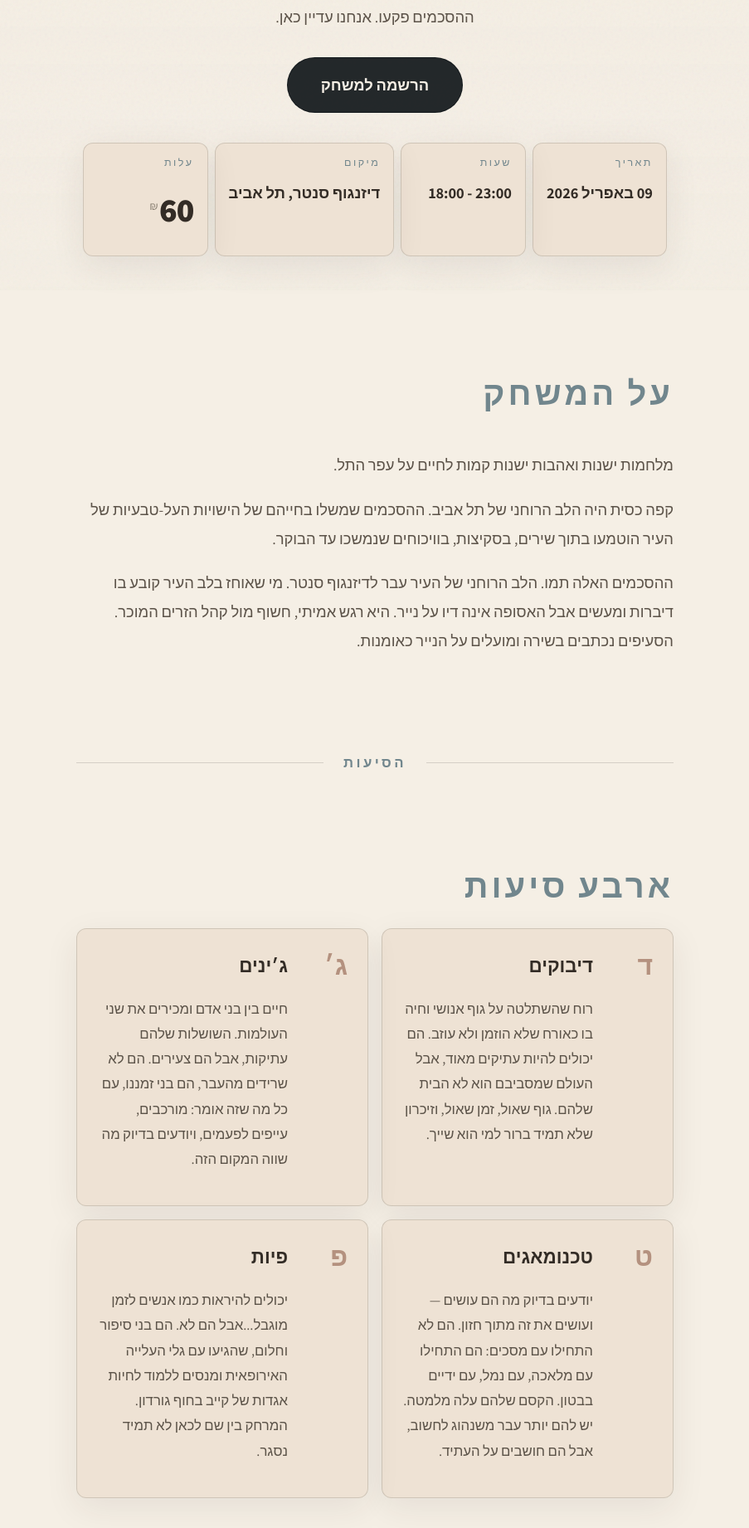
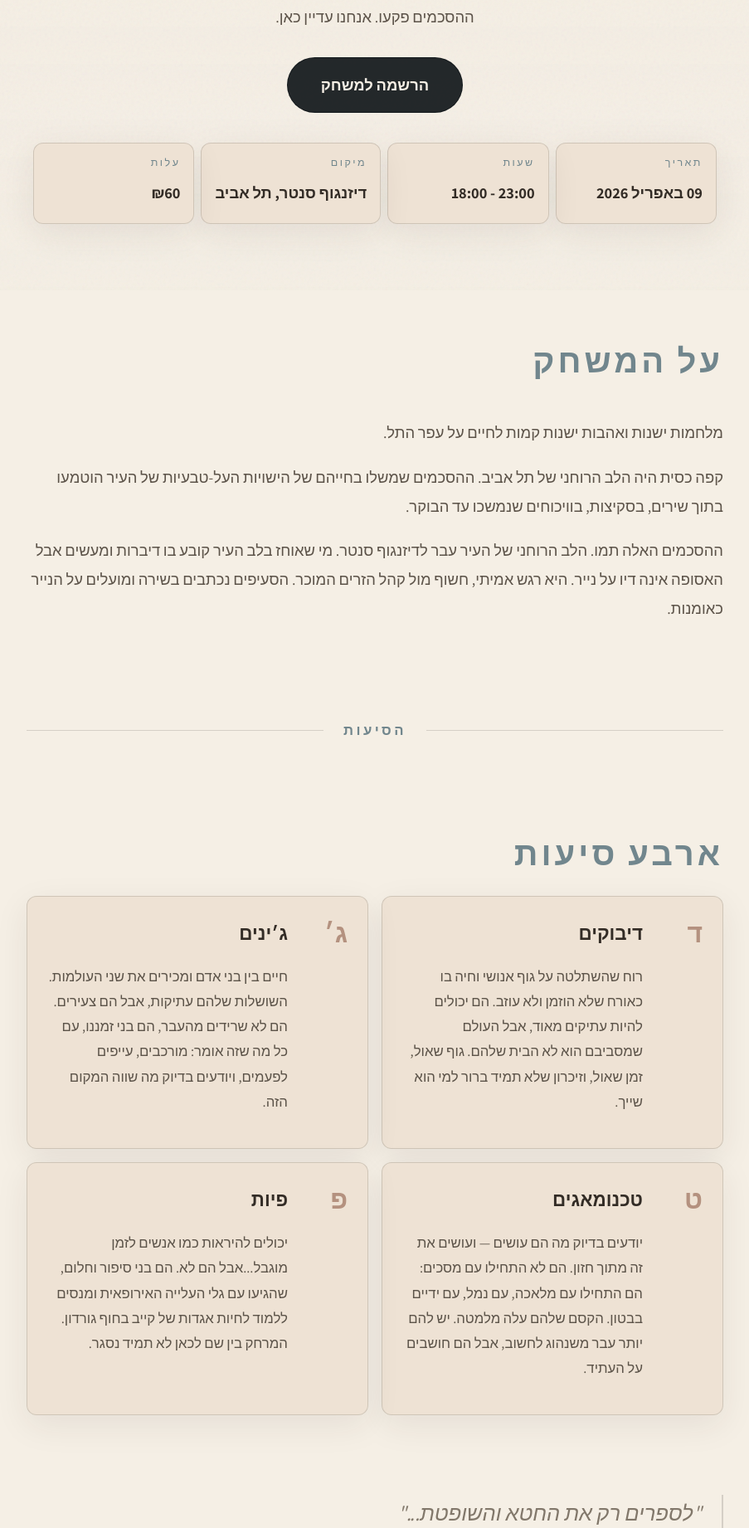
Before and after one commit to gmyuval/center-larp, a Django app: page / in a window 1280 px wide. Shown: the part 450-2292 px from the top of the page at 83% size, without its empty margins (188-1091 px from the left). Run offline with Django 5.2, Linux system fonts and the light colour scheme; parts of the project's set-up code (start-up, migrations or seed data) failed here and were passed over; some web fonts are replaced.

Commit message:
Make price card match others, reduce side margins
- Price card: use same card__title markup as other logistics cards
  (plain text "₪60" instead of special price-inline/sup styling)
- Remove unused .price-inline CSS
- Widen container-read from 720px to 840px
- Reduce page-shell side padding from clamp(1rem,2.8vw,1.4rem) to
  clamp(0.75rem,2vw,1rem)

Co-Authored-By: Claude Opus 4.6 (1M context) <noreply@anthropic.com>

```diff
--- a/static/css/design-tokens-adaptive.css
+++ b/static/css/design-tokens-adaptive.css
@@ -61,7 +61,7 @@
 
   --container-wide: 1180px;
   --container-main: 920px;
-  --container-read: 720px;
+  --container-read: 840px;
   --container-narrow: 560px;
 
   --radius-sm: 6px;
@@ -253,7 +253,7 @@ a {
   position: relative;
   z-index: 1;
   min-height: 100vh;
-  padding-inline: clamp(1rem, 2.8vw, 1.4rem);
+  padding-inline: clamp(0.75rem, 2vw, 1rem);
 }
 
 .container-wide,
--- a/static/css/landing.css
+++ b/static/css/landing.css
@@ -48,22 +48,6 @@
 .meta-grid--four .card__title {
   white-space: nowrap;
   font-size: var(--fs-body-lg);
-}
-
-/* ── Price inline (inside logistics card) ── */
-.price-inline {
-  font-family: var(--font-display);
-  font-size: var(--fs-h1);
-  font-weight: 800;
-  letter-spacing: -0.02em;
-}
-
-.price-inline sup {
-  font-size: var(--fs-meta);
-  font-weight: 400;
-  color: var(--text-muted);
-  vertical-align: super;
-  margin-right: 0.15rem;
 }
 
 /* ── Section labels (enlarged) ── */
--- a/templates/public_site/landing.html
+++ b/templates/public_site/landing.html
@@ -39,7 +39,7 @@
       {% endfor %}
       <article class="card">
         <span class="card__eyebrow">עלות</span>
-        <p class="card__title"><span class="price-inline"><sup>{{ event.currency|currency_symbol }}</sup>{{ event.price_amount|floatformat:0 }}</span></p>
+        <p class="card__title"><bdi>{{ event.currency|currency_symbol }}{{ event.price_amount|floatformat:0 }}</bdi></p>
       </article>
     </div>
   </section>
```
